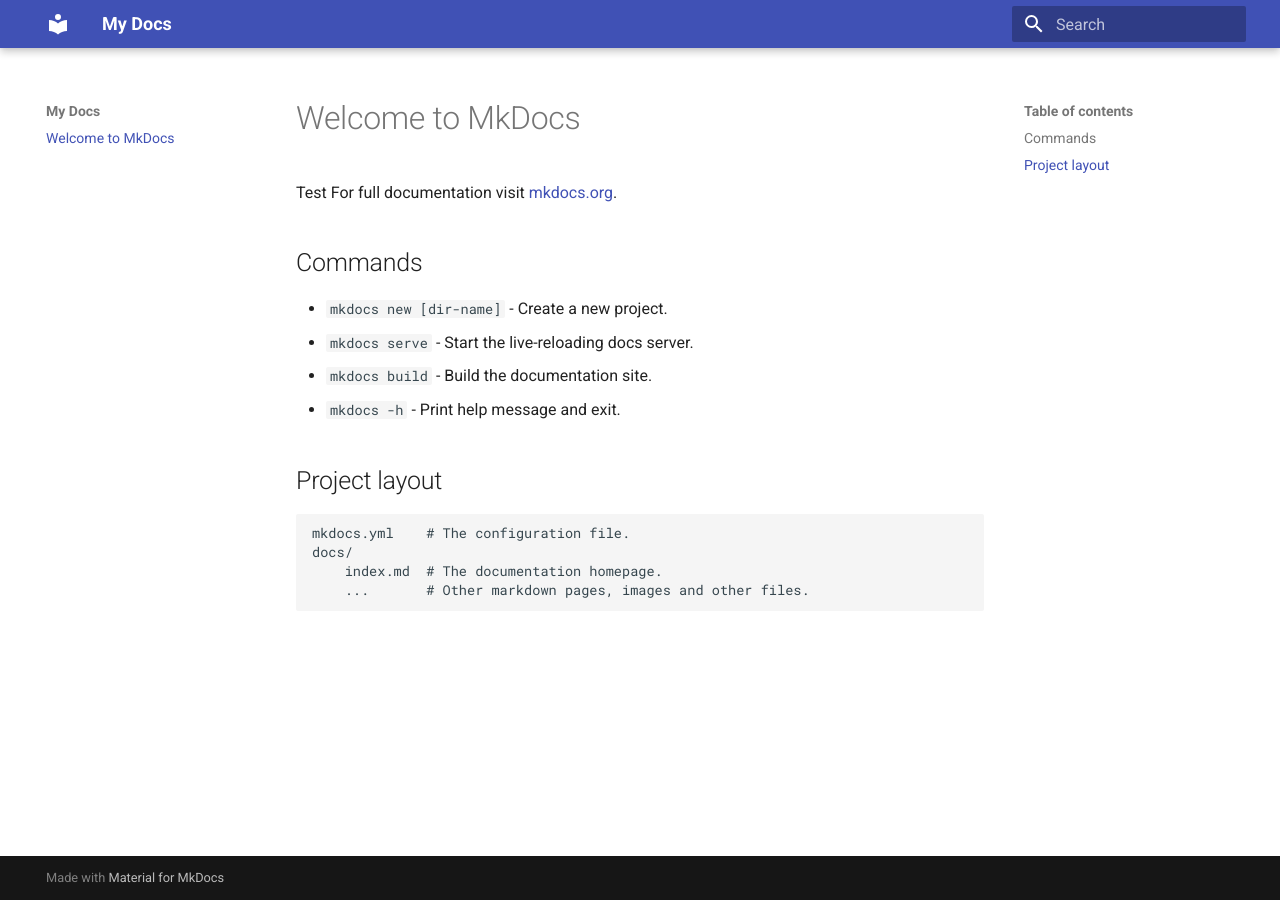
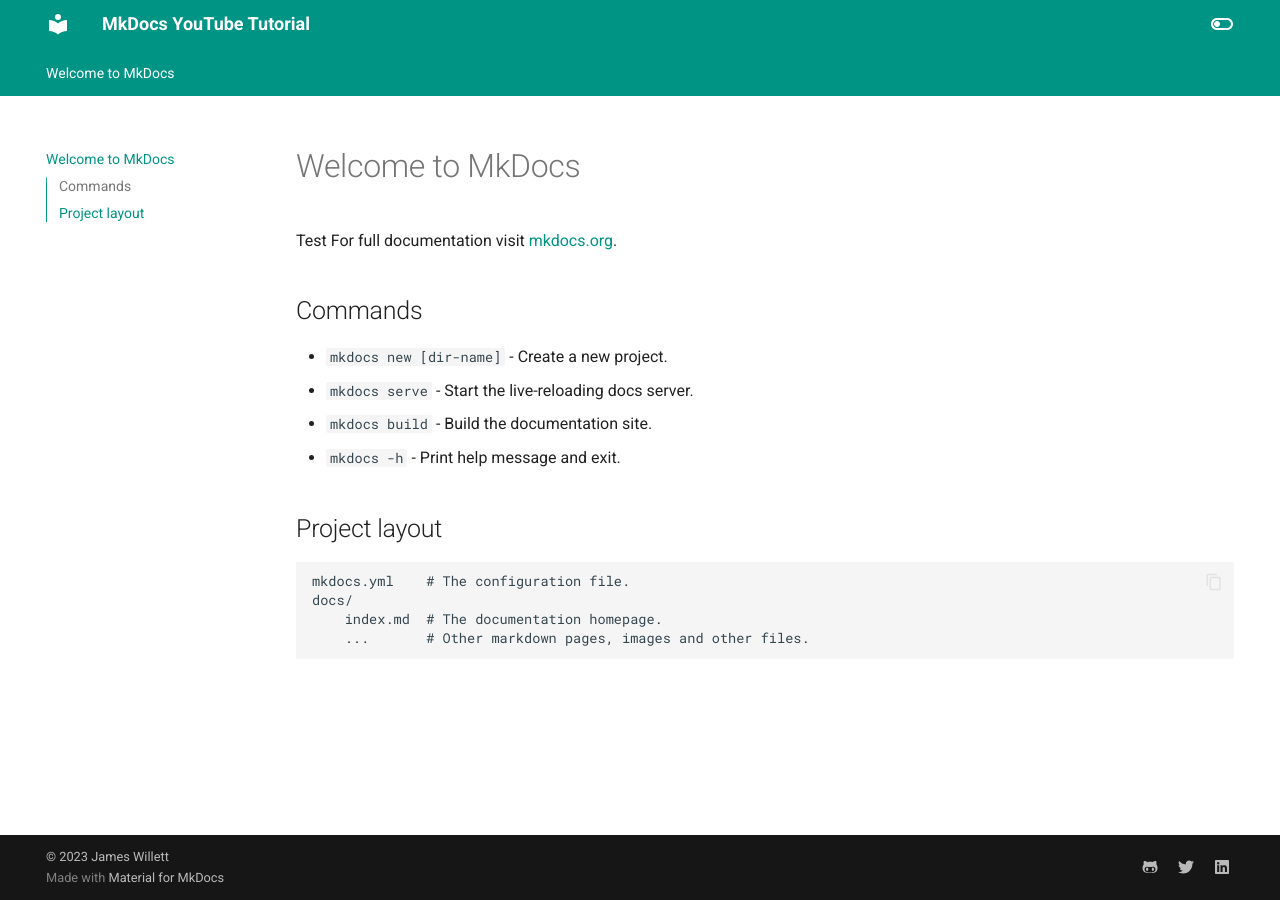
Before and after one commit to neop26/mkdocs-test2, an MkDocs documentation site: the page built from docs/index.md, in a window 1280 px wide. Built offline with MkDocs 1.6.1 and Material for MkDocs 9.7.7, drawn with Linux system fonts in a browser that asks for light colours.

Commit message:
Update mkdocs.yml

```diff
--- a/mkdocs.yml
+++ b/mkdocs.yml
@@ -1,3 +1,60 @@
-site_name: My Docs
+site_name: MkDocs YouTube Tutorial
+site_url: https://james-willett.github.io/mkdocs-material-youtube-tutorial/
 theme:
- name: material
+  name: material
+  features:
+    - navigation.tabs
+    - navigation.sections
+    - toc.integrate
+    - navigation.top
+    - search.suggest
+    - search.highlight
+    - content.tabs.link
+    - content.code.annotation
+    - content.code.copy
+  language: en
+  palette:
+    - scheme: default
+      toggle:
+        icon: material/toggle-switch-off-outline
+        name: Switch to dark mode
+      primary: teal
+      accent: purple
+    - scheme: slate
+      toggle:
+        icon: material/toggle-switch
+        name: Switch to light mode
+      primary: teal
+      accent: lime
+
+plugins:
+  - social
+
+extra:
+  social:
+    - icon: fontawesome/brands/github-alt
+      link: https://github.com/james-willett
+    - icon: fontawesome/brands/twitter
+      link: https://twitter.com/TheJamesWillett
+    - icon: fontawesome/brands/linkedin
+      link: https://www.linkedin.com/in/willettjames/
+
+markdown_extensions:
+  - pymdownx.highlight:
+      anchor_linenums: true
+  - pymdownx.inlinehilite
+  - pymdownx.snippets
+  - admonition
+  - pymdownx.arithmatex:
+      generic: true
+  - footnotes
+  - pymdownx.details
+  - pymdownx.superfences
+  - pymdownx.mark
+  - attr_list
+  - pymdownx.emoji:
+      emoji_index: !!python/name:materialx.emoji.twemoji
+      emoji_generator: !!python/name:materialx.emoji.to_svg
+
+copyright: |
+  &copy; 2023 <a href="https://github.com/james-willett"  target="_blank" rel="noopener">James Willett</a>
```
